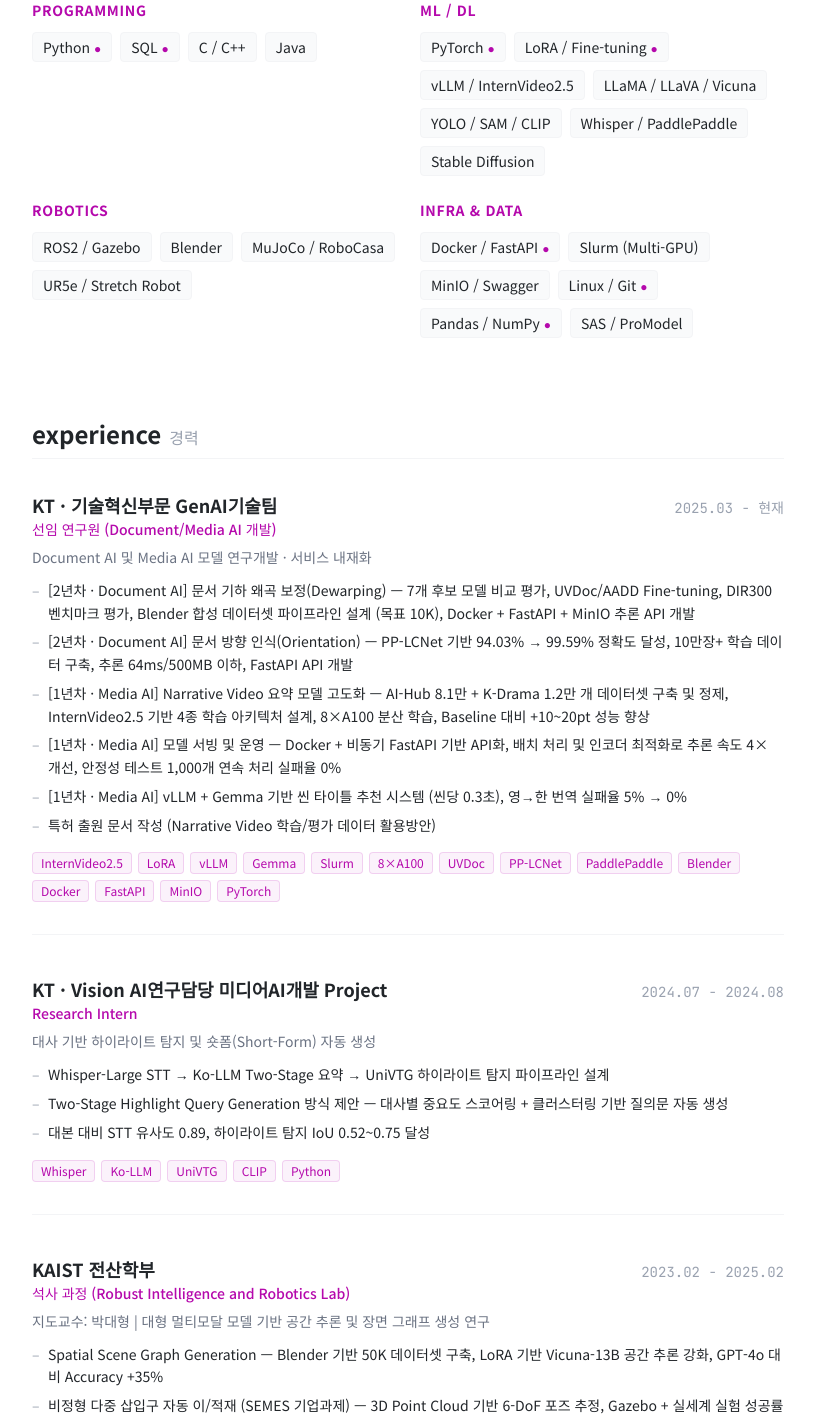
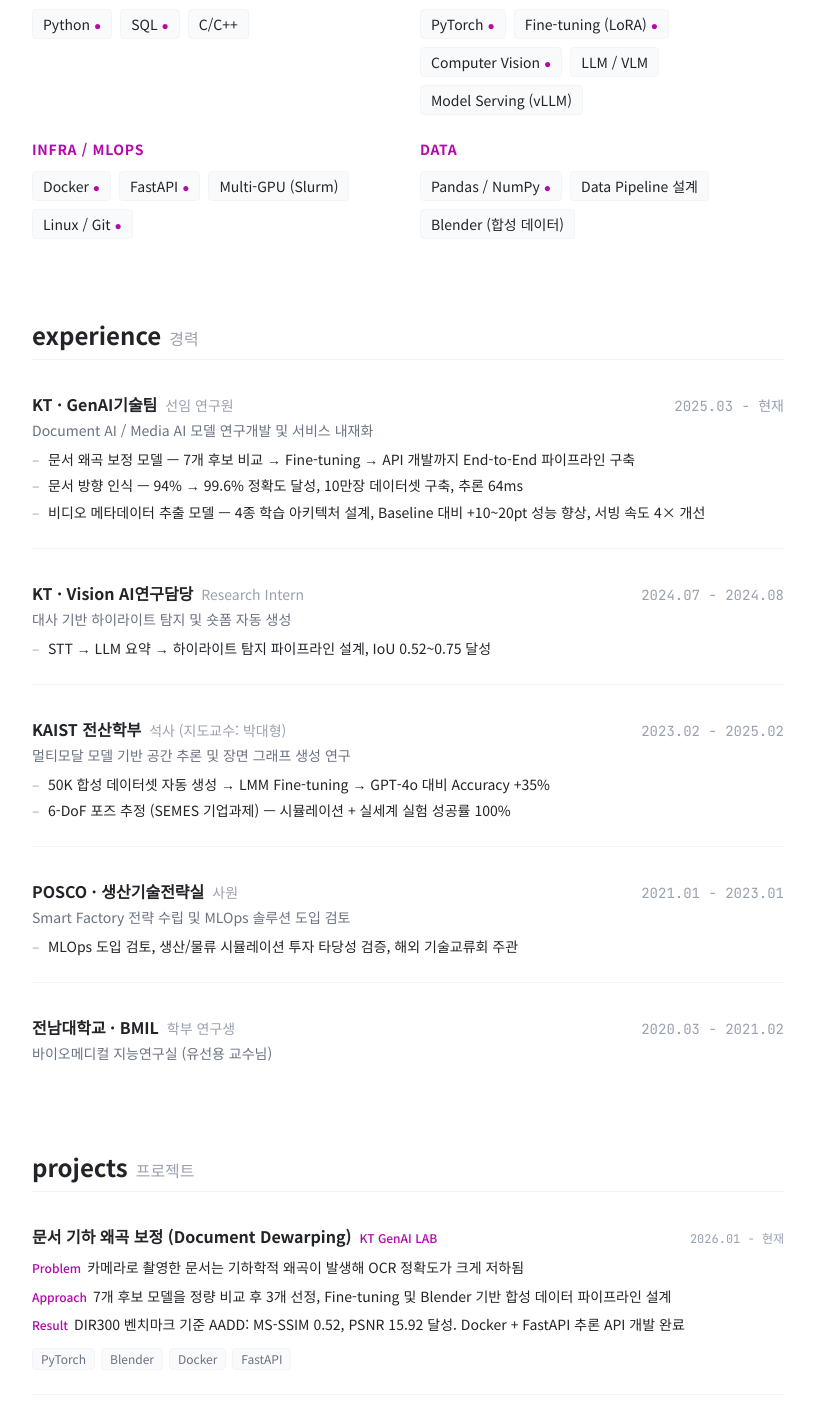
Before and after one commit to ilileun/profile, a Next.js app: page / in a window 1280 px wide. Shown: the part 1180-2601 px from the top of the page, without its empty margins (232-1046 px from the left). Built offline with nearby package versions, Linux system fonts and the light colour scheme.

Commit message:
Refine: simplify skills/experience/projects, problem-approach-result format, fix news order, OPIc IH

```diff
--- a/src/components/ExperienceSection.tsx
+++ b/src/components/ExperienceSection.tsx
@@ -7,15 +7,17 @@
   return (
     <section id="experience" className="max-w-[800px] mx-auto px-6 py-10">
       <SectionHeading title="experience" subtitle="경력" />
-      <div className="space-y-10">
+      <div className="space-y-8">
         {experiences.map((exp, i) => (
           <div key={i}>
-            <div className="flex flex-col sm:flex-row sm:items-baseline sm:justify-between gap-1 mb-2">
+            <div className="flex flex-col sm:flex-row sm:items-baseline sm:justify-between gap-1 mb-1">
               <div>
-                <h3 className="text-lg font-semibold">
+                <h3 className="text-base font-semibold">
                   {exp.company}
+                  <span className="text-gray-400 font-normal text-sm ml-2">
+                    {exp.role}
+                  </span>
                 </h3>
-                <p className="text-theme text-sm font-medium">{exp.role}</p>
               </div>
               <span
                 className="text-sm text-gray-400 shrink-0"
@@ -25,11 +27,12 @@
               </span>
             </div>
 
-            <p className="text-sm text-gray-500 dark:text-gray-400 mb-3">
+            <p className="text-sm text-gray-500 dark:text-gray-400 mb-2">
               {exp.description}
             </p>
 
-            <ul className="space-y-1.5 mb-4">
+            {exp.highlights.length > 0 && (
+              <ul className="space-y-1">
                 {exp.highlights.map((h, hi) => (
                   <li
                     key={hi}
@@ -39,20 +42,10 @@
                   </li>
                 ))}
               </ul>
-
-            <div className="flex flex-wrap gap-1.5">
-              {exp.techStack.map((tech) => (
-                <span
-                  key={tech}
-                  className="px-2 py-0.5 text-xs rounded bg-theme/5 text-theme border border-theme/15"
-                >
-                  {tech}
-                </span>
-              ))}
-            </div>
+            )}
 
             {i < experiences.length - 1 && (
-              <div className="mt-8 h-px bg-gray-100 dark:bg-gray-800" />
+              <div className="mt-6 h-px bg-gray-100 dark:bg-gray-800" />
             )}
           </div>
         ))}
--- a/src/components/ProjectsSection.tsx
+++ b/src/components/ProjectsSection.tsx
@@ -10,9 +10,12 @@
       <div className="space-y-8">
         {projects.map((project, i) => (
           <div key={project.title}>
-            <div className="flex flex-col sm:flex-row sm:items-baseline sm:justify-between gap-1 mb-1">
+            <div className="flex flex-col sm:flex-row sm:items-baseline sm:justify-between gap-1 mb-2">
               <h3 className="text-base font-semibold">
                 {project.title}
+                <span className="text-xs text-theme font-medium ml-2">
+                  {project.org}
+                </span>
               </h3>
               <span
                 className="text-xs text-gray-400 shrink-0"
@@ -22,23 +25,22 @@
               </span>
             </div>
 
-            <p className="text-xs text-theme mb-2">{project.org}</p>
-            <p className="text-sm text-gray-500 dark:text-gray-400 mb-3">
-              {project.description}
-            </p>
+            <div className="space-y-1.5 text-[14px] leading-relaxed">
+              <p>
+                <span className="text-theme font-medium text-xs mr-1.5">Problem</span>
+                {project.problem}
+              </p>
+              <p>
+                <span className="text-theme font-medium text-xs mr-1.5">Approach</span>
+                {project.approach}
+              </p>
+              <p>
+                <span className="text-theme font-medium text-xs mr-1.5">Result</span>
+                {project.result}
+              </p>
+            </div>
 
-            <ul className="space-y-1 mb-3">
-              {project.highlights.map((h, hi) => (
-                <li
-                  key={hi}
-                  className="text-[13px] leading-relaxed pl-4 relative before:content-['–'] before:absolute before:left-0 before:text-gray-400"
-                >
-                  {h}
-                </li>
-              ))}
-            </ul>
-
-            <div className="flex flex-wrap gap-1.5">
+            <div className="flex flex-wrap gap-1.5 mt-3">
               {project.techStack.map((tech) => (
                 <span
                   key={tech}
--- a/src/payload/education.ts
+++ b/src/payload/education.ts
@@ -13,7 +13,7 @@
     major: "전산학부 석사",
     period: "2023.02 - 2025.02",
     description: "Robust Intelligence and Robotics Laboratory (지도교수: 박대형)",
-    gpa: "3.80 / 4.3 (95.00 / 100)",
+    gpa: "3.80 / 4.3",
     link: "https://rirolab.kaist.ac.kr",
   },
   {
@@ -51,6 +51,5 @@
 }
 
 export const languages: Language[] = [
-  { name: "OPIc 영어", detail: "2025.12 응시" },
-  { name: "OPIc 중국어", detail: "2025.12 응시" },
+  { name: "OPIc 영어", detail: "IH (Intermediate High)" },
 ];
--- a/src/payload/experience.ts
+++ b/src/payload/experience.ts
@@ -4,88 +4,53 @@
   period: string;
   description: string;
   highlights: string[];
-  techStack: string[];
 }
 
 export const experiences: Experience[] = [
   {
-    company: "KT · 기술혁신부문 GenAI기술팀",
-    role: "선임 연구원 (Document/Media AI 개발)",
+    company: "KT · GenAI기술팀",
+    role: "선임 연구원",
     period: "2025.03 - 현재",
-    description: "Document AI 및 Media AI 모델 연구개발 · 서비스 내재화",
+    description: "Document AI / Media AI 모델 연구개발 및 서비스 내재화",
     highlights: [
-      "[2년차 · Document AI] 문서 기하 왜곡 보정(Dewarping) — 7개 후보 모델 비교 평가, UVDoc/AADD Fine-tuning, DIR300 벤치마크 평가, Blender 합성 데이터셋 파이프라인 설계 (목표 10K), Docker + FastAPI + MinIO 추론 API 개발",
-      "[2년차 · Document AI] 문서 방향 인식(Orientation) — PP-LCNet 기반 94.03% → 99.59% 정확도 달성, 10만장+ 학습 데이터 구축, 추론 64ms/500MB 이하, FastAPI API 개발",
-      "[1년차 · Media AI] Narrative Video 요약 모델 고도화 — AI-Hub 8.1만 + K-Drama 1.2만 개 데이터셋 구축 및 정제, InternVideo2.5 기반 4종 학습 아키텍처 설계, 8×A100 분산 학습, Baseline 대비 +10~20pt 성능 향상",
-      "[1년차 · Media AI] 모델 서빙 및 운영 — Docker + 비동기 FastAPI 기반 API화, 배치 처리 및 인코더 최적화로 추론 속도 4× 개선, 안정성 테스트 1,000개 연속 처리 실패율 0%",
-      "[1년차 · Media AI] vLLM + Gemma 기반 씬 타이틀 추천 시스템 (씬당 0.3초), 영→한 번역 실패율 5% → 0%",
-      "특허 출원 문서 작성 (Narrative Video 학습/평가 데이터 활용방안)",
-    ],
-    techStack: [
-      "InternVideo2.5", "LoRA", "vLLM", "Gemma", "Slurm", "8×A100",
-      "UVDoc", "PP-LCNet", "PaddlePaddle", "Blender",
-      "Docker", "FastAPI", "MinIO", "PyTorch",
+      "문서 왜곡 보정 모델 — 7개 후보 비교 → Fine-tuning → API 개발까지 End-to-End 파이프라인 구축",
+      "문서 방향 인식 — 94% → 99.6% 정확도 달성, 10만장 데이터셋 구축, 추론 64ms",
+      "비디오 메타데이터 추출 모델 — 4종 학습 아키텍처 설계, Baseline 대비 +10~20pt 성능 향상, 서빙 속도 4× 개선",
     ],
   },
   {
-    company: "KT · Vision AI연구담당 미디어AI개발 Project",
+    company: "KT · Vision AI연구담당",
     role: "Research Intern",
     period: "2024.07 - 2024.08",
-    description: "대사 기반 하이라이트 탐지 및 숏폼(Short-Form) 자동 생성",
+    description: "대사 기반 하이라이트 탐지 및 숏폼 자동 생성",
     highlights: [
-      "Whisper-Large STT → Ko-LLM Two-Stage 요약 → UniVTG 하이라이트 탐지 파이프라인 설계",
-      "Two-Stage Highlight Query Generation 방식 제안 — 대사별 중요도 스코어링 + 클러스터링 기반 질의문 자동 생성",
-      "대본 대비 STT 유사도 0.89, 하이라이트 탐지 IoU 0.52~0.75 달성",
+      "STT → LLM 요약 → 하이라이트 탐지 파이프라인 설계, IoU 0.52~0.75 달성",
     ],
-    techStack: ["Whisper", "Ko-LLM", "UniVTG", "CLIP", "Python"],
   },
   {
     company: "KAIST 전산학부",
-    role: "석사 과정 (Robust Intelligence and Robotics Lab)",
+    role: "석사 (지도교수: 박대형)",
     period: "2023.02 - 2025.02",
-    description:
-      "지도교수: 박대형 | 대형 멀티모달 모델 기반 공간 추론 및 장면 그래프 생성 연구",
+    description: "멀티모달 모델 기반 공간 추론 및 장면 그래프 생성 연구",
     highlights: [
-      "Spatial Scene Graph Generation — Blender 기반 50K 데이터셋 구축, LoRA 기반 Vicuna-13B 공간 추론 강화, GPT-4o 대비 Accuracy +35%",
-      "비정형 다중 삽입구 자동 이/적재 (SEMES 기업과제) — 3D Point Cloud 기반 6-DoF 포즈 추정, Gazebo + 실세계 실험 성공률 100%",
-      "정밀 3차원 컨셉그래프 생성 (과기부 국책과제) — YOLO-World + SAM, TSDF Voxel Map, Open-vocab 엣지 생성",
-    ],
-    techStack: [
-      "LoRA", "Vicuna-13B", "LLaVA", "CLIP", "Blender",
-      "ROS2", "Gazebo", "YOLO-World", "SAM", "MuJoCo",
+      "50K 합성 데이터셋 자동 생성 → LMM Fine-tuning → GPT-4o 대비 Accuracy +35%",
+      "6-DoF 포즈 추정 (SEMES 기업과제) — 시뮬레이션 + 실세계 실험 성공률 100%",
     ],
   },
   {
-    company: "POSCO · 생산기술전략실 Smart Factory 기획그룹",
-    role: "사원 (포항 본사)",
-    period: "2021.06 - 2023.01",
-    description: "전사 Smart Factory 전략 수립 및 기획",
+    company: "POSCO · 생산기술전략실",
+    role: "사원",
+    period: "2021.01 - 2023.01",
+    description: "Smart Factory 전략 수립 및 MLOps 솔루션 도입 검토",
     highlights: [
-      "MLOps 솔루션 도입 검토 및 과제 관리시스템 연계",
-      "AI 전문인력 On/Off-Line 커뮤니티 운영",
-      "ProModel 기반 생산/물류 Simulation 투자 타당성 검증",
-      "해외 철강사 Smart 기술교류회 주관 및 벤치마킹 대응",
+      "MLOps 도입 검토, 생산/물류 시뮬레이션 투자 타당성 검증, 해외 기술교류회 주관",
     ],
-    techStack: ["SAS", "ProModel", "Python", "SQL"],
   },
   {
-    company: "POSCO · 스틸브릿지",
-    role: "인턴",
-    period: "2021.01 - 2021.06",
-    description: "Smart Factory 관련 인턴십",
-    highlights: [
-      "Smart Factory 전략 수립 및 기획 업무 지원",
-    ],
-    techStack: ["Python", "SQL"],
-  },
-  {
-    company: "전남대학교 · BMIL (유선용 교수님 연구실)",
+    company: "전남대학교 · BMIL",
     role: "학부 연구생",
     period: "2020.03 - 2021.02",
-    description: "바이오메디컬 지능연구실 학부 연구생",
-    highlights: [
-      "학부 졸업 연구 수행",
-    ],
-    techStack: ["Python", "PyTorch"],
+    description: "바이오메디컬 지능연구실 (유선용 교수님)",
+    highlights: [],
   },
 ];
--- a/src/payload/profile.ts
+++ b/src/payload/profile.ts
@@ -3,7 +3,7 @@
   nameEn: "Jieun Choi",
   title: "AI Researcher @ KT GenAI LAB",
   tagline:
-    "KAIST 전산학부 석사 | Document/Vision AI, 멀티모달 모델, 모델 Fine-tuning & Serving",
+    "Document/Vision AI | 모델 학습부터 서빙까지 End-to-End ML 파이프라인",
   image: "/profile.jpg",
   contact: {
     email: "jichoi0101@kaist.ac.kr",
@@ -14,10 +14,8 @@
       "https://scholar.google.com/citations?user=7BHY-McAAAAJ&hl=ko",
   },
   introduction: [
-    "KT GenAI LAB에서 Document AI와 Media AI 기술을 연구개발하는 선임 연구원입니다.",
-    "OCR 정확도 향상을 위한 문서 기하 왜곡 보정(Dewarping), 문서 방향 인식 모델을 개발하고 있으며, 비디오 콘텐츠의 메타데이터 자동 추출 모델을 고도화하여 서비스에 내재화한 경험이 있습니다.",
-    "모델링, 데이터 수집·전처리부터 시스템 아키텍처 설계, Docker·FastAPI 기반 서빙까지 전체 ML 파이프라인을 End-to-End로 설계·구현합니다.",
-    "KAIST 전산학부에서 대형 멀티모달 모델(LMM)의 공간 추론과 장면 그래프 생성을 연구했으며, LLM/VLM을 활용한 AI 시스템 고도화에 깊은 관심을 가지고 있습니다.",
-    "체계적인 실험 추적과 모델 구현 표준화를 중시하며, 기술적 판단과 실험 결과를 기반으로 팀 내 의사결정을 주도한 경험이 있습니다.",
+    "문서 왜곡 보정, 방향 인식, 비디오 메타데이터 추출 등 Computer Vision 모델을 연구개발하고, 문제 정의부터 데이터 구축, 모델 학습, 평가, 서빙까지 전체 파이프라인을 설계·운영합니다.",
+    "7개 후보 모델 비교 실험 → 최적 모델 선정 → Fine-tuning → 99.6% 정확도 달성 등, 체계적인 실험 설계와 데이터 기반 의사결정으로 프로젝트를 이끈 경험이 있습니다.",
+    "KAIST에서 LMM(Large Multimodal Model) 기반 공간 추론을 연구했으며, LLM/VLM을 활용한 AI 시스템 고도화에 깊은 관심을 두고 있습니다.",
   ],
 };
--- a/src/payload/projects.ts
+++ b/src/payload/projects.ts
@@ -2,11 +2,10 @@
   title: string;
   period: string;
   org: string;
-  description: string;
-  highlights: string[];
+  problem: string;
+  approach: string;
+  result: string;
   techStack: string[];
-  link?: string;
-  github?: string;
 }
 
 export const projects: Project[] = [
@@ -14,102 +13,48 @@
     title: "문서 기하 왜곡 보정 (Document Dewarping)",
     period: "2026.01 - 현재",
     org: "KT GenAI LAB",
-    description:
-      "카메라 촬영 문서의 기하학적 왜곡을 보정하여 OCR 정확도를 높이기 위한 기술 개발",
-    highlights: [
-      "7개 모델 비교 실험 후 최종 3개 선정 (UVDoc, PaperEdge, Document-Dewarping-with-Control-Points)",
-      "UVDoc, AADD Fine-tuning 및 DIR300 벤치마크 평가 (AADD: MS-SSIM 0.5211, PSNR 15.92)",
-      "Blender 기반 합성 데이터셋 파이프라인 설계 (목표 10K)",
-      "Docker + FastAPI + MinIO 기반 추론 API 개발",
-    ],
-    techStack: ["UVDoc", "AADD", "Blender", "Docker", "FastAPI", "MinIO", "PyTorch"],
+    problem:
+      "카메라로 촬영한 문서는 기하학적 왜곡이 발생해 OCR 정확도가 크게 저하됨",
+    approach:
+      "7개 후보 모델을 정량 비교 후 3개 선정, Fine-tuning 및 Blender 기반 합성 데이터 파이프라인 설계",
+    result:
+      "DIR300 벤치마크 기준 AADD: MS-SSIM 0.52, PSNR 15.92 달성. Docker + FastAPI 추론 API 개발 완료",
+    techStack: ["PyTorch", "Blender", "Docker", "FastAPI"],
   },
   {
     title: "문서 방향 인식 (Document Orientation)",
     period: "2026.01 - 현재",
     org: "KT GenAI LAB",
-    description: "문서 이미지의 방향(0°/90°/180°/270°)을 자동 판별",
-    highlights: [
-      "PP-LCNet vs EfficientNetV2 비교 → PP-LCNet 선정",
-      "102,456장 학습 / 1,724장 평가 데이터셋 구축",
-      "v3 Fine-tuning + 후처리: 99.59% 정확도 (conf>0.9 구간 100%)",
-      "추론 속도 평균 64ms, 메모리 500MB 이하",
-    ],
-    techStack: ["PP-LCNet", "PaddlePaddle", "FastAPI", "Docker", "Python"],
+    problem:
+      "스캔/촬영된 문서가 다양한 방향(0°/90°/180°/270°)으로 입력되어 후속 처리에 오류 발생",
+    approach:
+      "PP-LCNet 분류 모델 Fine-tuning, 10만장 학습 데이터셋 구축(증강 포함), 후처리 로직 추가",
+    result:
+      "Base 94.03% → v3 99.59% 정확도 달성 (conf>0.9 구간 100%), 추론 64ms, 메모리 500MB 이하",
+    techStack: ["PyTorch", "FastAPI", "Docker"],
   },
   {
     title: "Narrative Video 요약 모델 고도화",
     period: "2025.03 - 2026.02",
     org: "KT GenAI LAB",
-    description:
-      "K-Drama 등 비디오 콘텐츠의 씬 메타데이터 자동 추출 모델 고도화 및 서비스 내재화",
-    highlights: [
-      "AI-Hub 8.1만 + K-Drama 1.2만 개 데이터셋 구축",
-      "InternVideo2.5 기반 4종 아키텍처 설계, 8×A100 분산 학습",
-      "Baseline 대비 +10~20pt, TwelveLabs 대비 +2~8pt 성능 향상",
-      "Docker + FastAPI 서빙, 추론 속도 4× 개선, 안정성 실패율 0%",
-      "특허 출원 문서 작성 완료",
-    ],
-    techStack: [
-      "InternVideo2.5", "LoRA", "Slurm", "8×A100", "vLLM", "Gemma", "Docker", "FastAPI",
-    ],
+    problem:
+      "드라마 등 장편 비디오에서 씬 메타데이터를 수동 생성하는 비용이 과도함",
+    approach:
+      "9.3만 건 데이터셋 구축, 4종 학습 아키텍처 비교 실험(8×A100 분산 학습), 비동기 서빙 최적화",
+    result:
+      "Baseline 대비 +10~20pt 성능 향상, 추론 속도 4× 개선, 1,000건 연속 처리 실패율 0%",
+    techStack: ["PyTorch", "LoRA", "vLLM", "Docker", "FastAPI"],
   },
   {
-    title: "대사 기반 하이라이트 탐지 및 숏폼 자동 생성",
-    period: "2024.07 - 2024.08",
-    org: "KT 인턴",
-    description:
-      "드라마 영상에서 대사 기반으로 하이라이트 자동 탐지 및 숏폼 비디오 생성",
-    highlights: [
-      "Whisper STT → Ko-LLM Two-Stage 요약 → UniVTG 파이프라인",
-      "STT 유사도 0.89, 하이라이트 IoU 0.52~0.75",
-      "Two-Stage Summarization으로 텍스트 정보 손실 최소화",
-    ],
-    techStack: ["Whisper", "Ko-LLM", "UniVTG", "CLIP", "Python"],
-  },
-  {
-    title: "Spatial Scene Graph Generation Using Large Multimodal Models",
+    title: "Spatial Scene Graph Generation (석사 연구)",
     period: "2024 - 2025",
-    org: "KAIST (1st Author, IROS 2025 Submitted)",
-    description:
-      "대형 멀티모달 모델의 공간적 추론 능력 향상을 위한 데이터셋 및 검증 방법론 제안",
-    highlights: [
-      "Blender 기반 50K 장면 그래프 데이터셋 (1,032 객체, 395 가구, 8종 공간 관계)",
-      "LoRA 기반 Vicuna-13B 공간 추론 능력 강화",
-      "Multi-Agent Pipeline: Node Generator → Edge Generator",
-      "GPT-4o 대비 Accuracy +35%, Precision +7% 달성",
-    ],
-    techStack: [
-      "LoRA", "Vicuna-13B", "Blender", "CLIP ViT-L", "Multi-Agent", "Scene Graph",
-    ],
-  },
-  {
-    title: "비정형 다중 삽입구 자동 이/적재",
-    period: "2023.05 - 2024.08",
-    org: "KAIST · SEMES 기업과제",
-    description: "비전 기반 6-DoF 포즈 추정 기술 개발",
-    highlights: [
-      "3D Point Cloud 기반 평면 감지, 템플릿 매칭 가속화",
-      "시뮬레이션(Gazebo) + 실세계 실험 성공률 100%",
-    ],
-    techStack: [
-      "ROS2", "Gazebo", "UR5e", "3D Point Cloud", "Template Matching", "6-DoF Pose Estimation",
-    ],
-  },
-  {
-    title: "정밀 3차원 컨셉그래프 생성 및 부엌 시뮬레이션",
-    period: "2024.04 - 2027.12",
-    org: "KAIST · 과기부 국책과제",
-    description:
-      "자율행동체의 복합작업 자율 수행을 위한 환경변화 인식 기술 개발",
-    highlights: [
-      "YOLO-World + SAM Instance Segmentation (5Hz)",
-      "TSDF Voxel Map (2cm³, 30Hz)",
-      "Open-vocab zero-shot 엣지 생성 (LLM/LMM, 3~4Hz)",
-      "RoboCasa 기반 주방 시뮬레이션 환경 제작",
-    ],
-    techStack: [
-      "YOLO-World", "SAM", "TSDF", "LLM", "LMM", "RoboCasa", "Stretch Robot",
-    ],
+    org: "KAIST · RIRO Lab",
+    problem:
+      "기존 VLM은 좌우 구분, 객체 카운팅 등 기본적 공간 추론에 한계가 있음",
+    approach:
+      "Blender로 50K 공간 관계 데이터셋 자동 생성, LoRA 기반 LMM Fine-tuning, Multi-Agent 파이프라인 설계",
+    result:
+      "GPT-4o 대비 Accuracy +35%, Precision +7% 달성. 로봇 매니퓰레이션 태스크에 적용 검증",
+    techStack: ["PyTorch", "LoRA", "Blender", "Multi-Agent"],
   },
 ];
--- a/src/payload/skills.ts
+++ b/src/payload/skills.ts
@@ -5,44 +5,38 @@
 
 export const skills: Skill[] = [
   {
-    category: "Programming",
+    category: "Languages",
     items: [
       { name: "Python", level: 5 },
       { name: "SQL", level: 5 },
-      { name: "C / C++", level: 3 },
-      { name: "Java", level: 3 },
+      { name: "C/C++", level: 3 },
     ],
   },
   {
     category: "ML / DL",
     items: [
       { name: "PyTorch", level: 5 },
-      { name: "LoRA / Fine-tuning", level: 5 },
-      { name: "vLLM / InternVideo2.5", level: 4 },
-      { name: "LLaMA / LLaVA / Vicuna", level: 4 },
-      { name: "YOLO / SAM / CLIP", level: 4 },
-      { name: "Whisper / PaddlePaddle", level: 4 },
-      { name: "Stable Diffusion", level: 3 },
+      { name: "Fine-tuning (LoRA)", level: 5 },
+      { name: "Computer Vision", level: 5 },
+      { name: "LLM / VLM", level: 4 },
+      { name: "Model Serving (vLLM)", level: 4 },
     ],
   },
   {
-    category: "Robotics",
+    category: "Infra / MLOps",
     items: [
-      { name: "ROS2 / Gazebo", level: 4 },
-      { name: "Blender", level: 4 },
-      { name: "MuJoCo / RoboCasa", level: 3 },
-      { name: "UR5e / Stretch Robot", level: 3 },
+      { name: "Docker", level: 5 },
+      { name: "FastAPI", level: 5 },
+      { name: "Multi-GPU (Slurm)", level: 4 },
+      { name: "Linux / Git", level: 5 },
     ],
   },
   {
-    category: "Infra & Data",
+    category: "Data",
     items: [
-      { name: "Docker / FastAPI", level: 5 },
-      { name: "Slurm (Multi-GPU)", level: 4 },
-      { name: "MinIO / Swagger", level: 4 },
-      { name: "Linux / Git", level: 5 },
       { name: "Pandas / NumPy", level: 5 },
-      { name: "SAS / ProModel", level: 3 },
+      { name: "Data Pipeline 설계", level: 4 },
+      { name: "Blender (합성 데이터)", level: 4 },
     ],
   },
 ];
```
Also changed, not shown: src/components/AboutSection.tsx (+6 -4 lines). Lines whose indentation alone changed are shown as unchanged.
